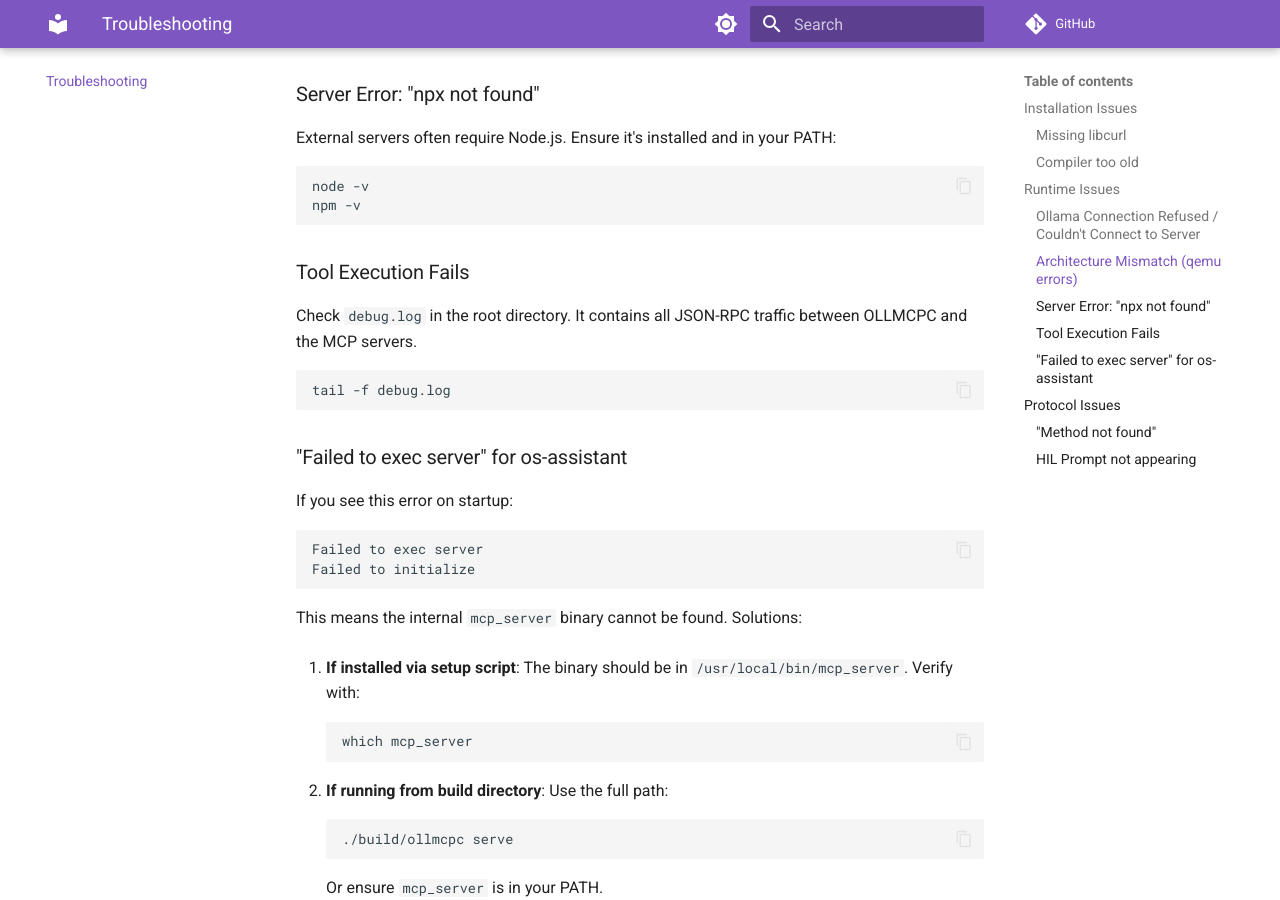
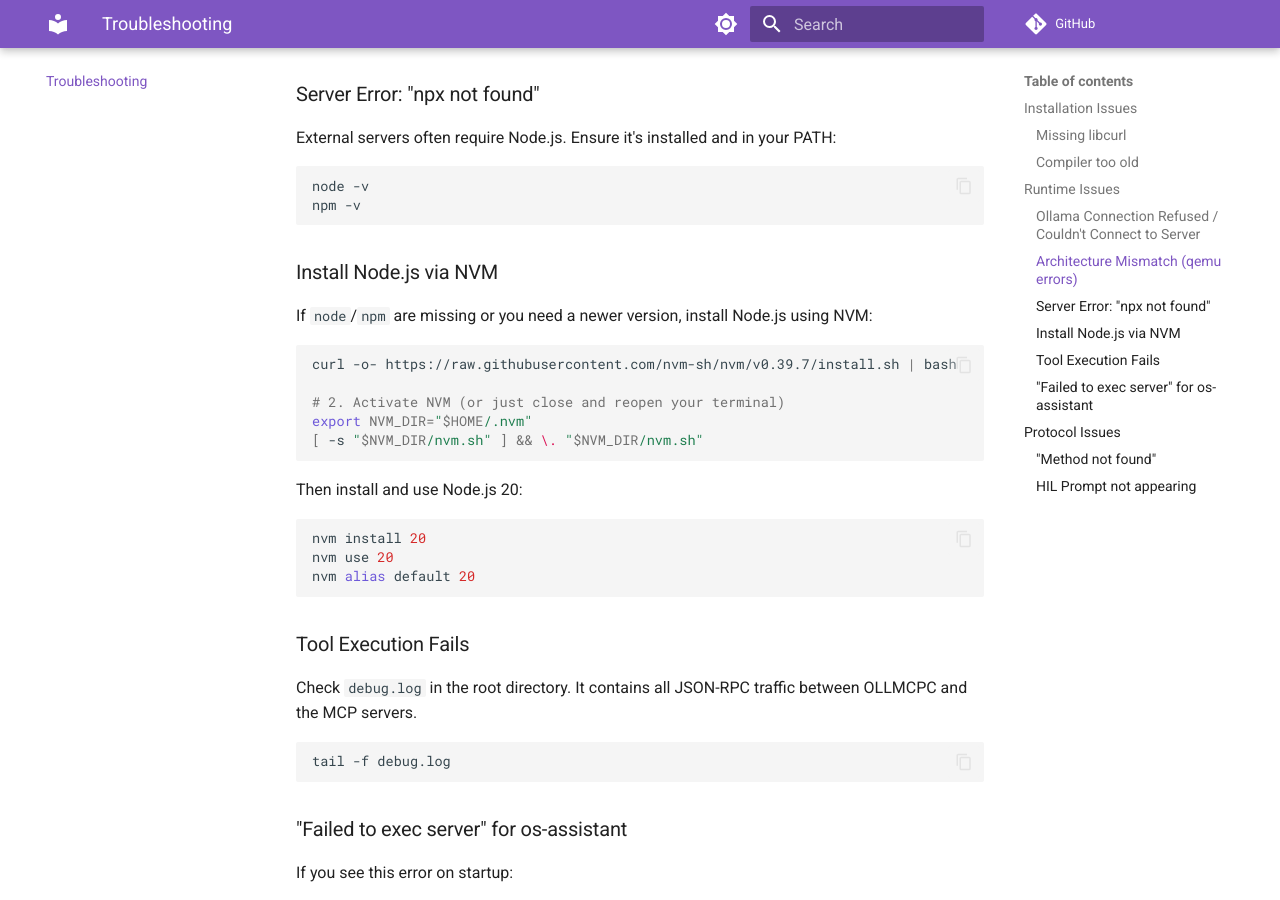
Before and after one commit to mohammed-alaa40123/ollmcpc_v2, an MkDocs documentation site: the page built from docs/troubleshooting.md, in a window 1280 px wide and 900 px high, scrolled down 1497 px. Built offline with MkDocs 1.6.1 and Material for MkDocs 9.7.7, drawn with Linux system fonts in a browser that asks for light colours; comment, search, counter and statistics services are not loaded.

Commit message:
Final additions

````diff
--- a/docs/troubleshooting.md
+++ b/docs/troubleshooting.md
@@ -61,6 +61,23 @@ node -v
 npm -v
 ```
 
+### Install Node.js via NVM
+If `node`/`npm` are missing or you need a newer version, install Node.js using NVM:
+```bash
+curl -o- https://raw.githubusercontent.com/nvm-sh/nvm/v0.39.7/install.sh | bash
+
+# 2. Activate NVM (or just close and reopen your terminal)
+export NVM_DIR="$HOME/.nvm"
+[ -s "$NVM_DIR/nvm.sh" ] && \. "$NVM_DIR/nvm.sh"
+```
+
+Then install and use Node.js 20:
+```bash
+nvm install 20
+nvm use 20
+nvm alias default 20
+```
+
 ### Tool Execution Fails
 Check `debug.log` in the root directory. It contains all JSON-RPC traffic between OLLMCPC and the MCP servers.
 
````
Also changed, not shown: 2 other files.
